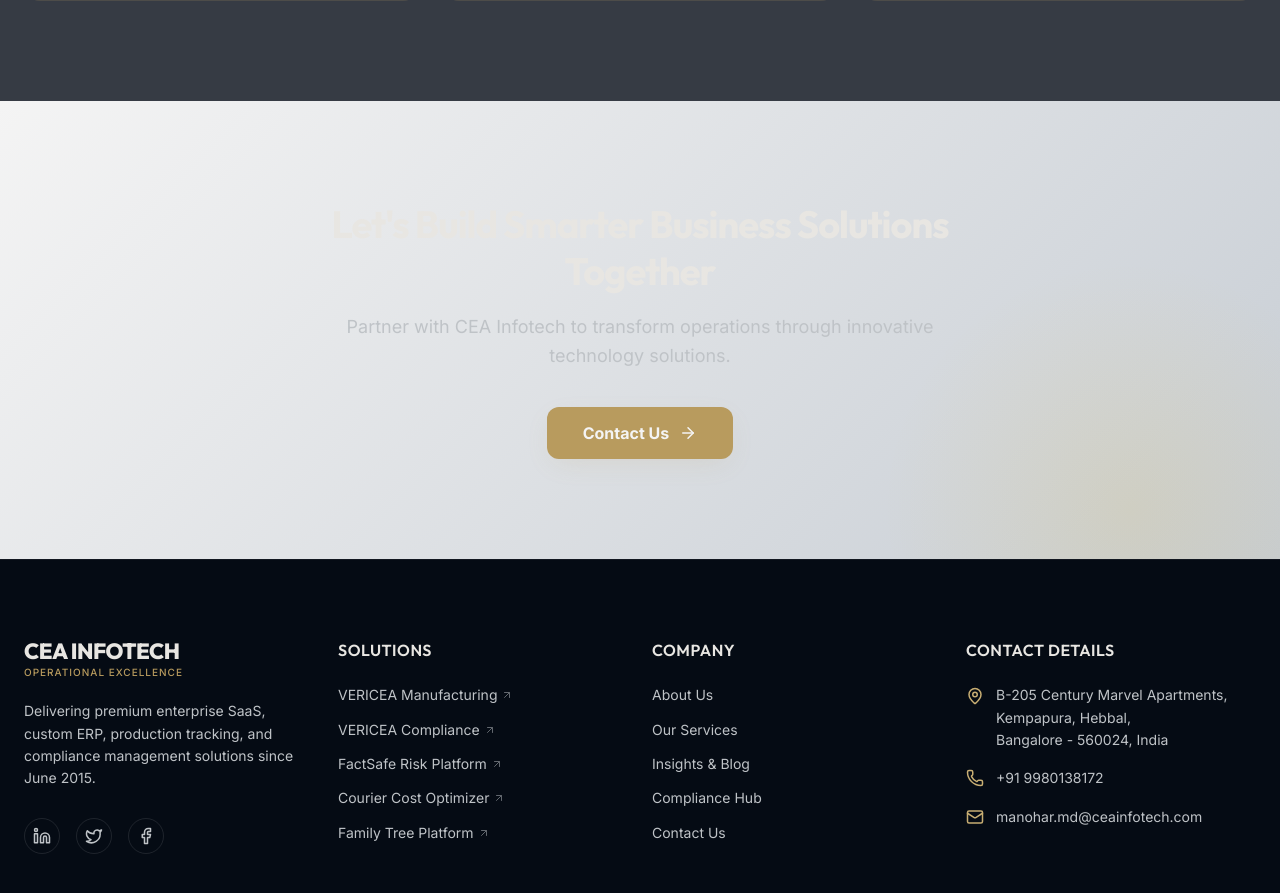
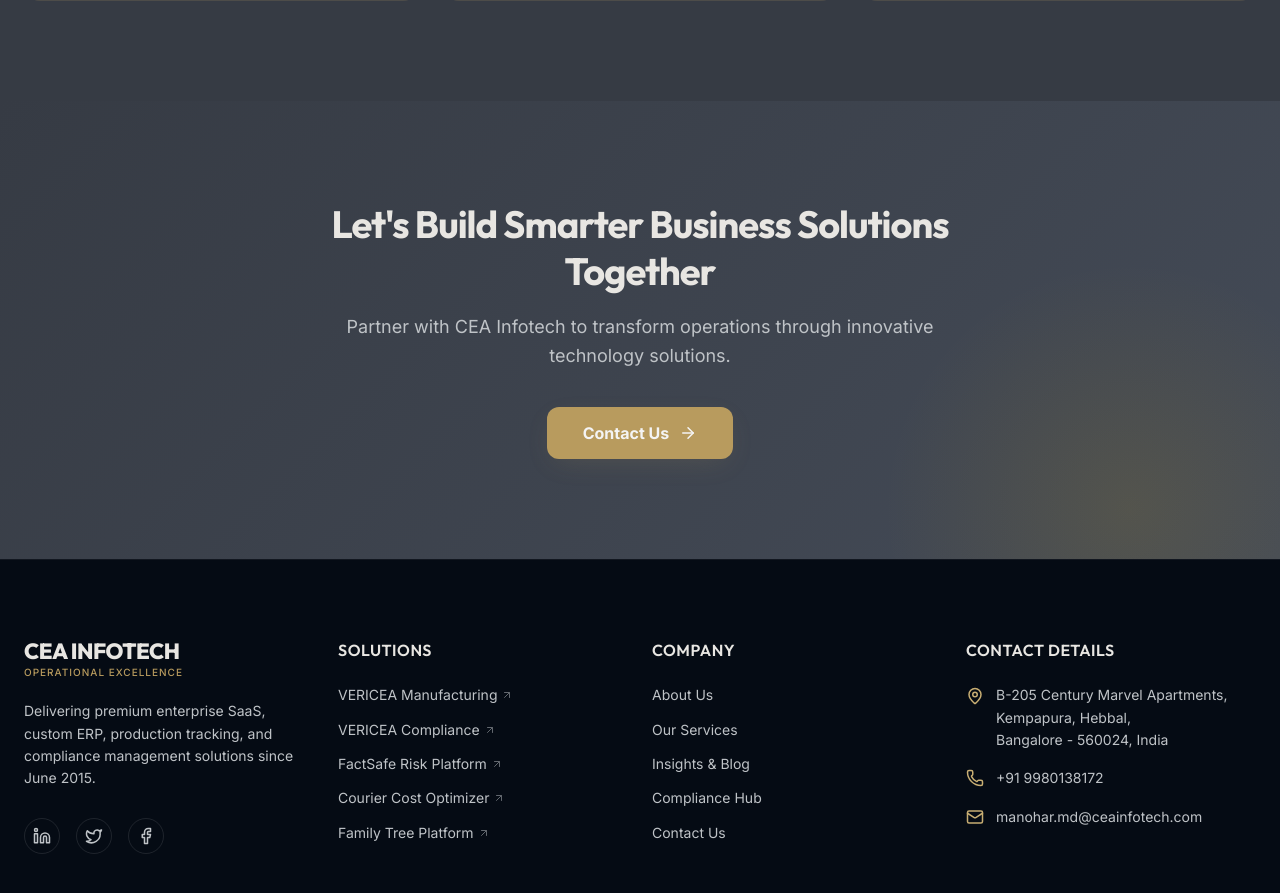
Before and after one commit to rithanyas4133-alt/Internship, a React (Vite) app: page /about in a window 1280 px wide. Shown: the part 7989-8882 px from the top of the page. Built offline with nearby package versions, Linux system fonts and the light colour scheme.

Commit message:
fix(about): use site section background for CTA

```diff
--- a/src/index.css
+++ b/src/index.css
@@ -2309,7 +2309,7 @@
 /* --- CTA SECTION --- */
 .about-cta-section {
   padding: 100px 0;
-  background: linear-gradient(135deg, var(--primary) 0%, var(--secondary) 100%);
+  background: linear-gradient(135deg, var(--secondary-bg) 0%, var(--tertiary-bg) 100%);
   position: relative;
   overflow: hidden;
 }
```
